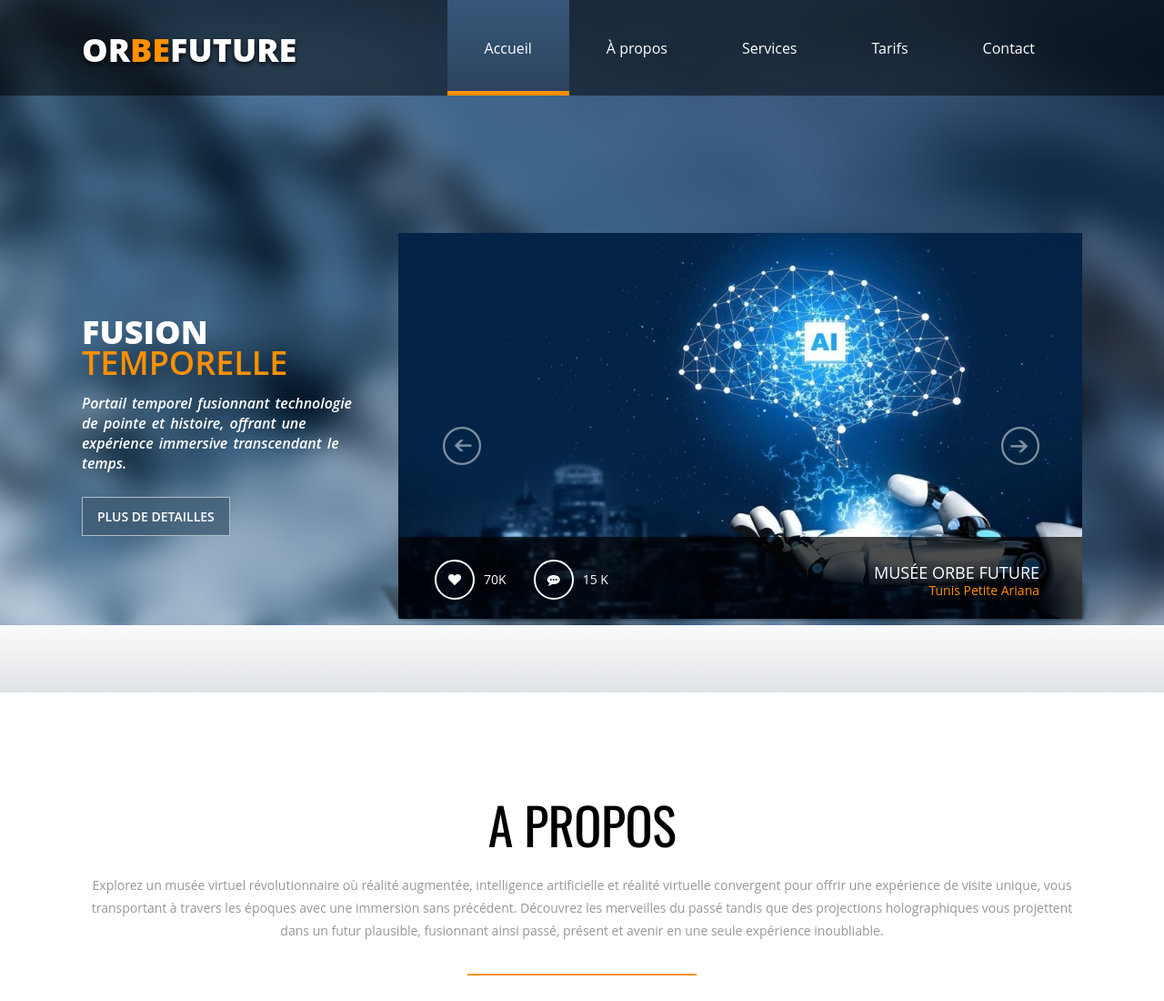
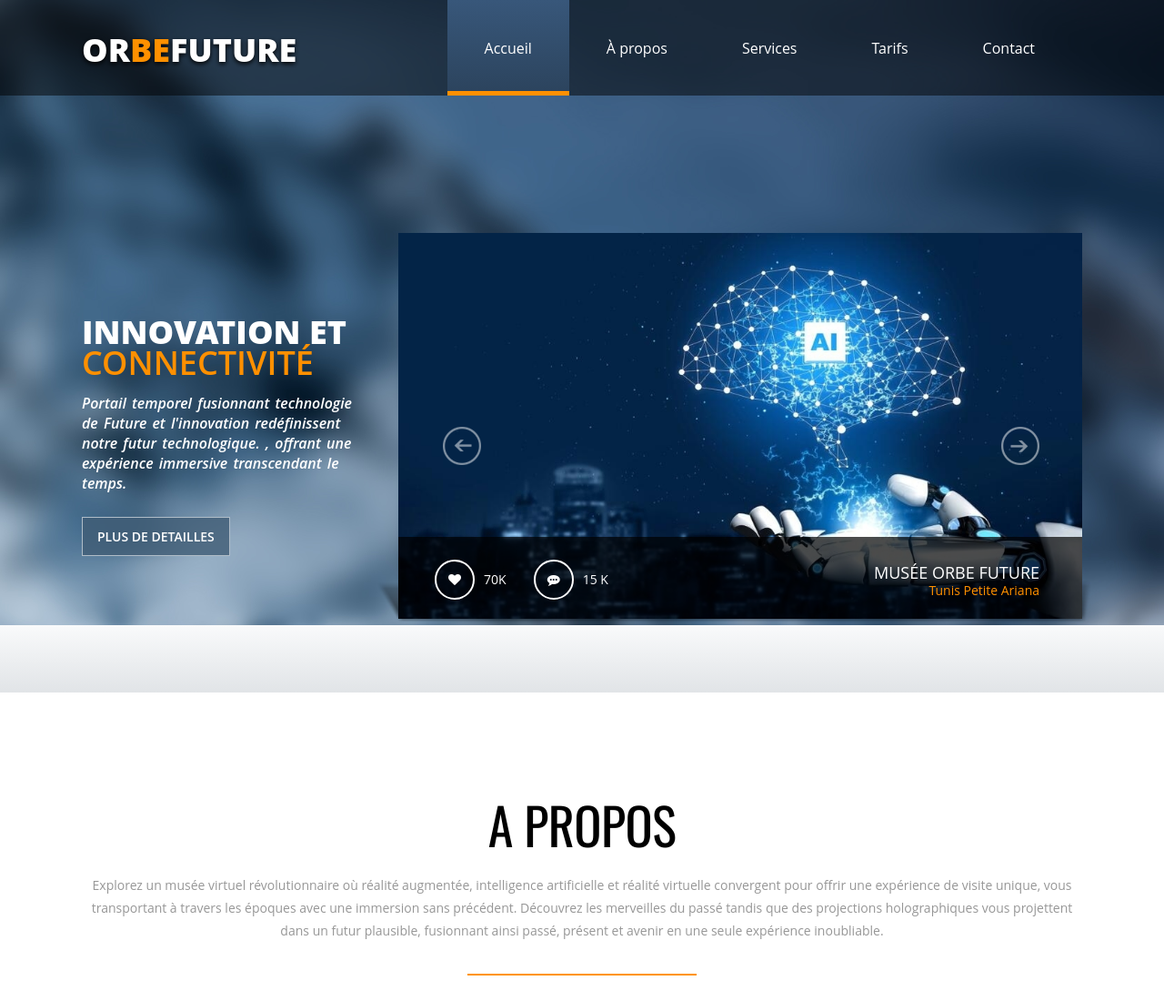
Before and after one commit to Ghazimabrouki/Orbe.Future, a plain HTML site: page Projet FR/index.html in a window 1280 px wide. Shown: the top 1100 px of the page at 91% size. Drawn offline with nearby package versions, Linux system fonts and the light colour scheme; some packages are replaced by stand-ins of ours; files whose address does not match are found by name.

Commit message:
Update index.html

```diff
--- a/Projet FR/index.html
+++ b/Projet FR/index.html
@@ -81,8 +81,15 @@
 	            <div class="Center">
 
                     <div class="leftside">
-                        <h3>Fusion<span>temporelle</span></h3>
-                        <p>Portail temporel fusionnant technologie de pointe et histoire, offrant une expérience immersive transcendant le temps.</p>
+                        <h3>Innovation et <span>connectivité</span></h3>
+                        <p>Portail temporel fusionnant technologie de Future et l'innovation redéfinissent notre futur technologique.
+
+
+
+
+
+
+, offrant une expérience immersive transcendant le temps.</p>
                         <a href="#about">PLUS DE DETAILLES</a>
                     </div>
 
```
